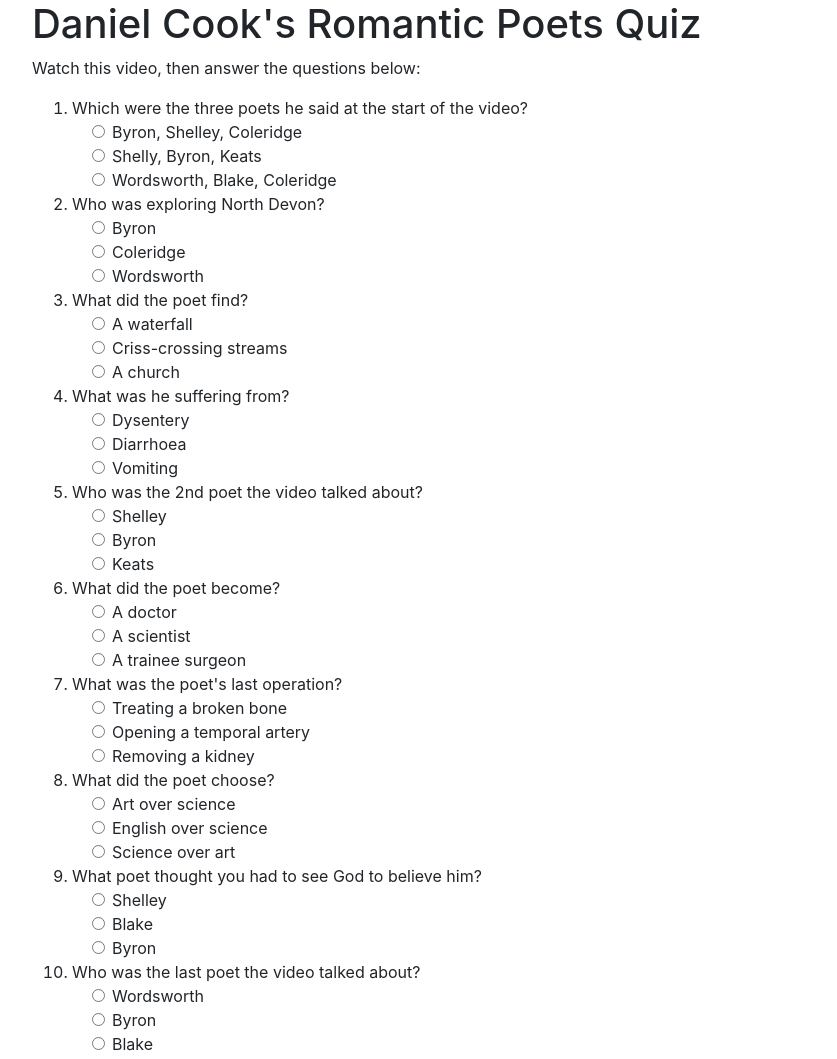
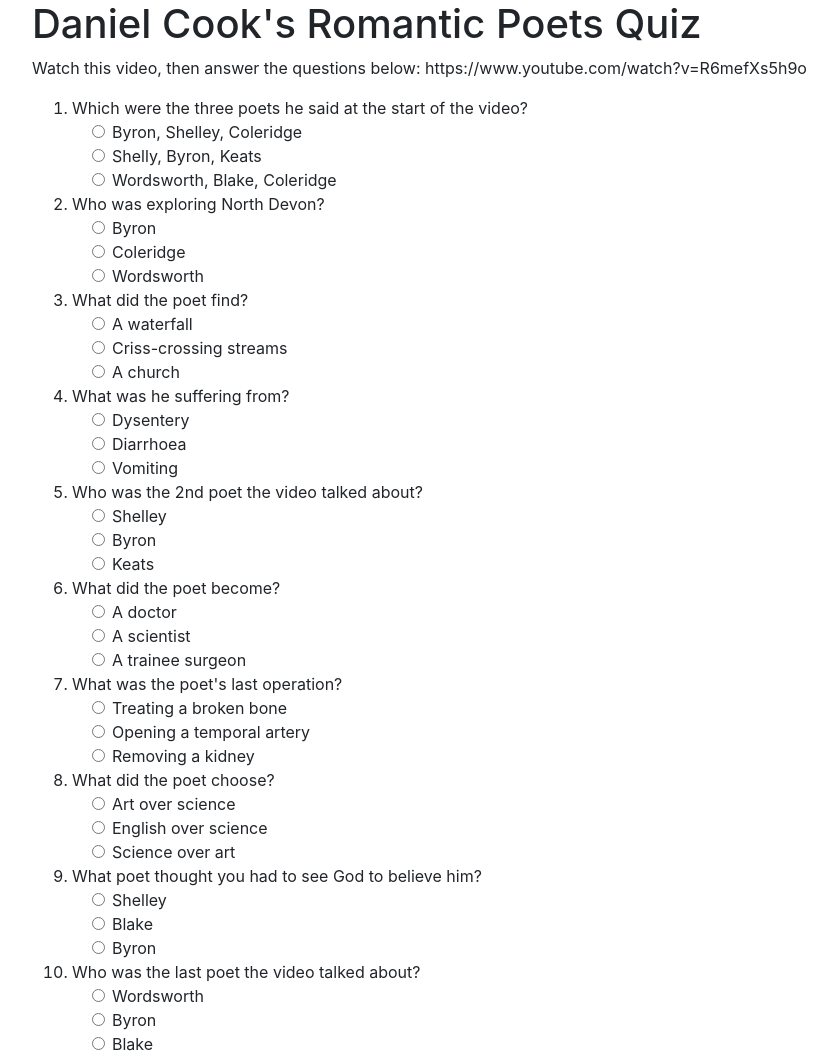
Before and after one commit to djcook2007/romantic-poets-quiz, a plain HTML site: page index.html in a window 1280 px wide. Shown: the top 1059 px of the page, without its empty margins (53-890 px from the left). Drawn offline with nearby package versions, Linux system fonts and the light colour scheme.

Commit message:
Update index.html

```diff
--- a/index.html
+++ b/index.html
@@ -19,7 +19,8 @@
 <body>
 <div class="container">
     <h1>Daniel Cook's Romantic Poets Quiz</h1>
-    <p>Watch this video, then answer the questions below: </p>
+    <p>Watch this video, then answer the questions below:
+https://www.youtube.com/watch?v=R6mefXs5h9o</p>
     <ol>
         <li class="question">
             Which were the three poets he said at the start of the video?
```
